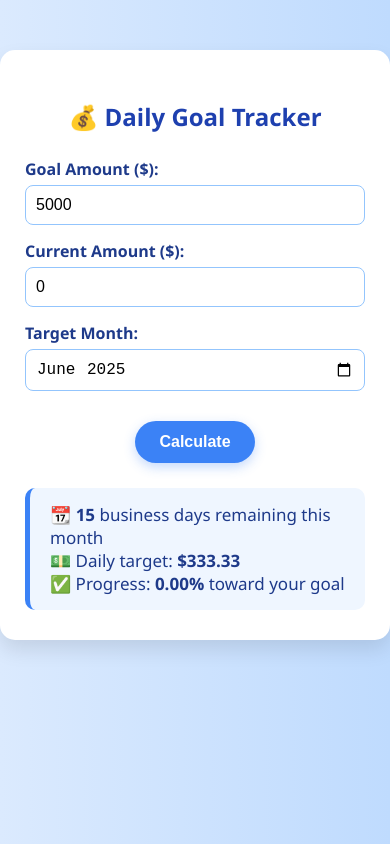
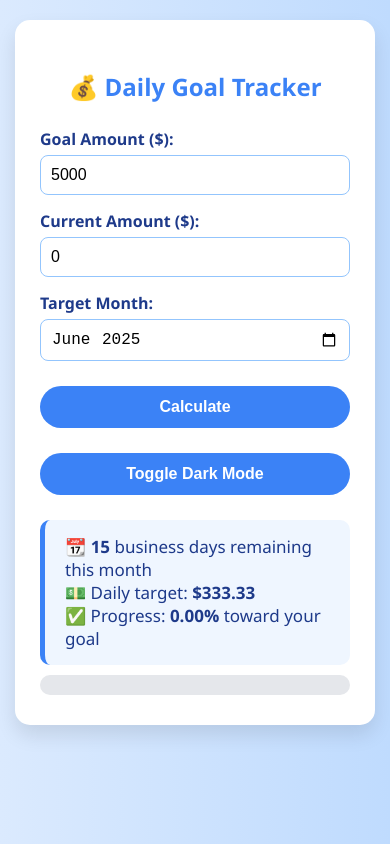
Before and after one commit to KelxSavage/Money-Tracker, a plain HTML site: page index.html in a window 390 px wide. Both pictures are taken after a click on the button "Calculate". Drawn offline with Linux system fonts and the light colour scheme.

Commit message:
Update index.html

```diff
--- a/index.html
+++ b/index.html
@@ -1,35 +1,56 @@
 <!DOCTYPE html>
 <html lang="en">
 <head>
-  <meta charset="UTF-8">
+  <meta charset="UTF-8" />
+  <meta name="viewport" content="width=device-width, initial-scale=1.0" />
   <title>💰 Daily Goal Tracker</title>
   <style>
+    :root {
+      --bg-light: #ffffff;
+      --bg-dark: #1f2937;
+      --text-light: #1e3a8a;
+      --text-dark: #d1d5db;
+      --primary: #3b82f6;
+      --accent: #eff6ff;
+    }
+
     body {
       font-family: 'Segoe UI', sans-serif;
-      background: linear-gradient(to right, #dbeafe, #bfdbfe);
       margin: 0;
       padding: 0;
+      background: linear-gradient(to right, #dbeafe, #bfdbfe);
+      color: var(--text-light);
+      transition: background 0.3s, color 0.3s;
+    }
+
+    body.dark {
+      background: var(--bg-dark);
+      color: var(--text-dark);
     }
 
     .container {
       max-width: 500px;
       margin: 50px auto;
-      background-color: #ffffff;
+      background-color: var(--bg-light);
       padding: 30px 25px;
       border-radius: 15px;
       box-shadow: 0 10px 20px rgba(0, 0, 0, 0.1);
+      transition: background 0.3s;
+    }
+
+    body.dark .container {
+      background-color: #374151;
     }
 
     h2 {
       text-align: center;
-      color: #1e40af;
+      color: var(--primary);
       margin-bottom: 25px;
     }
 
     label {
       display: block;
       margin-top: 15px;
-      color: #1e3a8a;
       font-weight: 600;
     }
 
@@ -41,35 +62,76 @@
       border-radius: 8px;
       font-size: 16px;
       box-sizing: border-box;
+      background: white;
+      color: black;
     }
 
-    #calculateBtn {
+    body.dark input, body.dark select {
+      background: #1e293b;
+      color: white;
+      border-color: #60a5fa;
+    }
+
+    #calculateBtn, #darkModeToggle {
       display: block;
-      margin: 30px auto 0;
-      padding: 12px 24px;
-      background-color: #3b82f6;
+      width: 100%;
+      margin-top: 25px;
+      padding: 12px;
+      background-color: var(--primary);
       color: white;
       font-size: 16px;
       font-weight: bold;
       border: none;
       border-radius: 30px;
       cursor: pointer;
-      box-shadow: 0 4px 12px rgba(59, 130, 246, 0.3);
-      transition: background 0.3s ease;
-    }
-
-    #calculateBtn:hover {
-      background-color: #2563eb;
     }
 
     .result {
       margin-top: 25px;
-      background-color: #eff6ff;
-      border-left: 5px solid #3b82f6;
+      background-color: var(--accent);
+      border-left: 5px solid var(--primary);
       padding: 15px 20px;
       border-radius: 10px;
       font-size: 17px;
-      color: #1e3a8a;
+    }
+
+    .progress-bar {
+      margin-top: 10px;
+      height: 20px;
+      width: 100%;
+      background-color: #e5e7eb;
+      border-radius: 10px;
+      overflow: hidden;
+    }
+
+    .progress-bar-fill {
+      height: 100%;
+      background-color: #3b82f6;
+      width: 0;
+      transition: width 0.4s ease;
+    }
+
+    #encouragement {
+      position: fixed;
+      bottom: 20px;
+      right: 20px;
+      background-color: #10b981;
+      color: white;
+      padding: 15px 20px;
+      border-radius: 10px;
+      font-weight: bold;
+      box-shadow: 0 5px 15px rgba(0, 0, 0, 0.3);
+      opacity: 1;
+      transition: opacity 0.5s ease-in-out;
+      z-index: 9999;
+      max-width: 250px;
+      display: none;
+    }
+
+    @media (max-width: 600px) {
+      .container {
+        margin: 20px 15px;
+      }
     }
   </style>
 </head>
@@ -88,33 +150,56 @@
     <input type="month" id="month" />
 
     <button id="calculateBtn" onclick="calculate()">Calculate</button>
+    <button id="darkModeToggle" onclick="toggleDarkMode()">Toggle Dark Mode</button>
 
     <div class="result" id="output"></div>
+    <div class="progress-bar"><div class="progress-bar-fill" id="progressBar"></div></div>
   </div>
 
+  <div id="encouragement"></div>
+
   <script>
-    // Auto-fill current month on load
+    const goalInput = document.getElementById('goal');
+    const currentInput = document.getElementById('current');
+    const monthInput = document.getElementById('month');
+    const output = document.getElementById('output');
+    const progressBar = document.getElementById('progressBar');
+    const encouragement = document.getElementById('encouragement');
+
+    const encouragementShown = JSON.parse(localStorage.getItem('encouragementShown') || '{}');
+
     window.onload = function () {
       const now = new Date();
       const year = now.getFullYear();
       const month = String(now.getMonth() + 1).padStart(2, '0');
-      document.getElementById('month').value = `${year}-${month}`;
+      monthInput.value = `${year}-${month}`;
+
+      const saved = JSON.parse(localStorage.getItem('goalTrackerData') || '{}');
+      if (saved.goal) goalInput.value = saved.goal;
+      if (saved.current) currentInput.value = saved.current;
+      if (saved.month) monthInput.value = saved.month;
+
+      const dark = localStorage.getItem('darkMode');
+      if (dark === 'true') document.body.classList.add('dark');
+
+      if (saved.goal || saved.current) {
+        const ask = confirm(`You previously saved $${saved.current} toward a $${saved.goal} goal. Update it now?`);
+        if (ask) calculate();
+      }
     };
 
     function getBusinessDaysLeftInMonth(monthYearStr) {
       const today = new Date();
       const [year, month] = monthYearStr.split('-').map(Number);
       const startDate = new Date(Math.max(today, new Date(year, month - 1, 1)));
-      const endDate = new Date(year, month, 0); // Last day of target month
+      const endDate = new Date(year, month, 0);
 
       let count = 0;
       let current = new Date(startDate);
 
       while (current <= endDate) {
         const day = current.getDay();
-        if (day !== 0 && day !== 6) {
-          count++;
-        }
+        if (day !== 0 && day !== 6) count++;
         current.setDate(current.getDate() + 1);
       }
 
@@ -122,12 +207,9 @@
     }
 
     function calculate() {
-      const goal = parseFloat(document.getElementById('goal').value);
-      const current = parseFloat(document.getElementById('current').value);
-      const monthStr = document.getElementById('month').value;
-
-      const output = document.getElementById('output');
-      output.innerHTML = "";
+      const goal = parseFloat(goalInput.value);
+      const current = parseFloat(currentInput.value);
+      const monthStr = monthInput.value;
 
       if (!monthStr || isNaN(goal) || isNaN(current)) {
         output.innerText = "⚠️ Please fill in all fields with valid values.";
@@ -135,21 +217,60 @@
       }
 
       const days = getBusinessDaysLeftInMonth(monthStr);
-
       if (days <= 0) {
         output.innerText = "🎉 No business days left in that month!";
         return;
       }
 
-      const remaining = goal - current;
+      const remaining = Math.max(goal - current, 0);
       const perDay = remaining / days;
-      const progress = (current / goal) * 100;
+      const progress = Math.min((current / goal) * 100, 100);
 
       output.innerHTML = `
         📆 <strong>${days}</strong> business days remaining this month<br>
         💵 Daily target: <strong>$${perDay.toFixed(2)}</strong><br>
         ✅ Progress: <strong>${progress.toFixed(2)}%</strong> toward your goal
       `;
+
+      progressBar.style.width = `${progress}%`;
+
+      localStorage.setItem('goalTrackerData', JSON.stringify({ goal, current, month: monthStr }));
+      checkEncouragement(progress);
+    }
+
+    function checkEncouragement(progress) {
+    if (progress >= 100 && !encouragementShown['100']) {
+        showEncouragement("🎯 100%! Goal achieved — LETSSS GOOOOO!!!", '100');
+    } else if (progress >= 90 && !encouragementShown['90']) {
+        showEncouragement("💥 90%! You're in the final stretch!", '90');
+    } else if (progress >= 75 && !encouragementShown['75']) {
+        showEncouragement("🔥 75%! You're doing amazing!", '75');
+    } else if (progress >= 50 && !encouragementShown['50']) {
+        showEncouragement("🚀 50% reached! Keep pushing!", '50');
+    } else if (progress >= 20 && !encouragementShown['20']) {
+        showEncouragement("👏 20%! You're off to a great start!", '20');
+    } else if (progress >= 10 && !encouragementShown['10']) {
+        showEncouragement("🎉 10% down! Let’s go!", '10');
+    }
+}
+
+    function showEncouragement(message, key) {
+      encouragementShown[key] = true;
+      localStorage.setItem('encouragementShown', JSON.stringify(encouragementShown));
+
+      encouragement.textContent = message;
+      encouragement.style.display = 'block';
+      encouragement.style.opacity = '1';
+
+      setTimeout(() => {
+        encouragement.style.opacity = '0';
+        setTimeout(() => encouragement.style.display = 'none', 1000);
+      }, 120000); // 2 minutes
+    }
+
+    function toggleDarkMode() {
+      document.body.classList.toggle('dark');
+      localStorage.setItem('darkMode', document.body.classList.contains('dark'));
     }
   </script>
 
```
